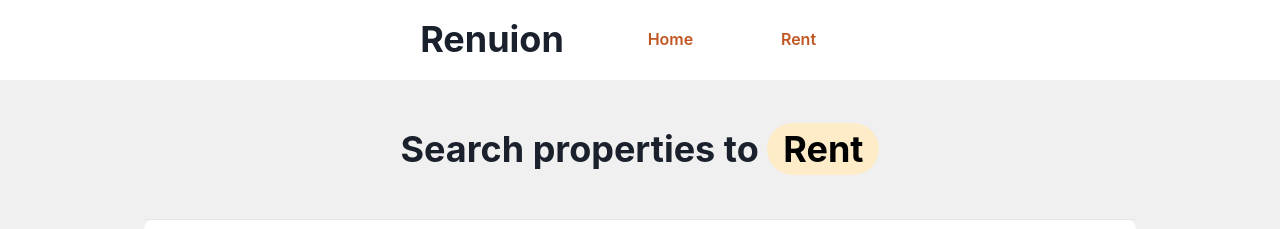
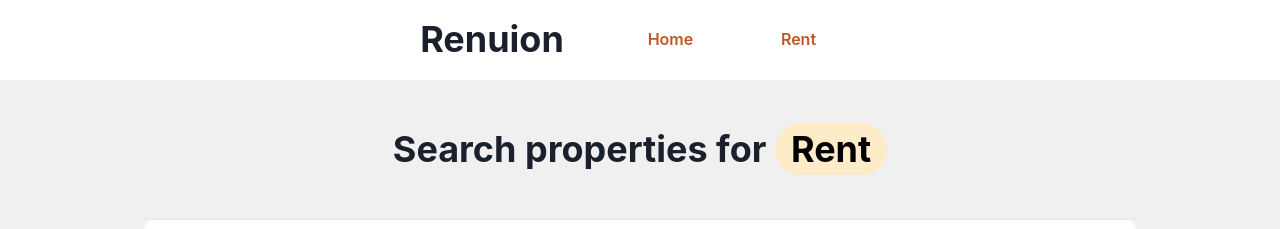
Before and after one commit to ParthParolekar/reunion-internship, a React (Create React App) app: page /rent in a window 1280 px wide. Shown: the top 229 px of the page. Built offline with nearby package versions, Linux system fonts and the light colour scheme.

Commit message:
fix: minor grammar change

```diff
--- a/src/pages/Home/Home.js
+++ b/src/pages/Home/Home.js
@@ -43,7 +43,6 @@ const Home = () => {
             Github <ExternalLinkIcon mx="2px" />
           </Button>
         </Link>
-        {/* <Filters onHomePage={true} /> */}
       </Box>
     </Center>
   );
--- a/src/pages/Rent/Rent.js
+++ b/src/pages/Rent/Rent.js
@@ -17,7 +17,7 @@ const Rent = () => {
           query="Rent"
           styles={{ px: "4", py: "1", rounded: "full", bg: "orange.100" }}
         >
-          Search properties to Rent
+          Search properties for Rent
         </Highlight>
       </Heading>
 
```
